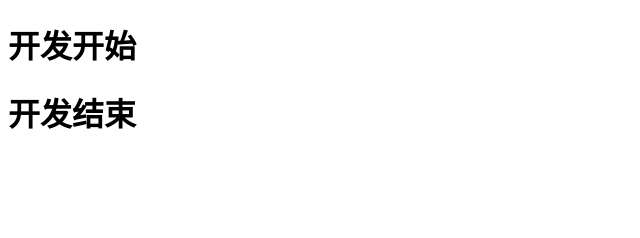
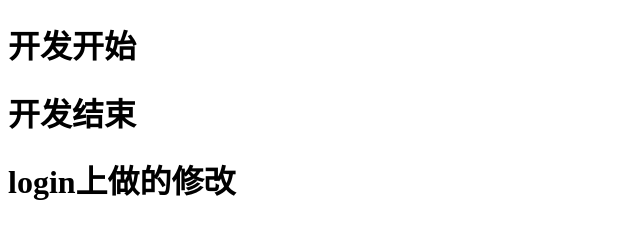
Before and after one commit to liangshijiu/test_2, a plain HTML site: page 2.html in a window 1280 px wide. Shown: the whole page, without its empty margins (0-640 px from the left). Drawn offline with Linux system fonts and the light colour scheme.

Commit message:
在login上座的修改

```diff
--- a/2.html
+++ b/2.html
@@ -8,5 +8,6 @@
 <body>
     <h1>开发开始</h1>
     <h1>开发结束</h1>
+    <h1>login上做的修改</h1>
 </body>
 </html>
```
